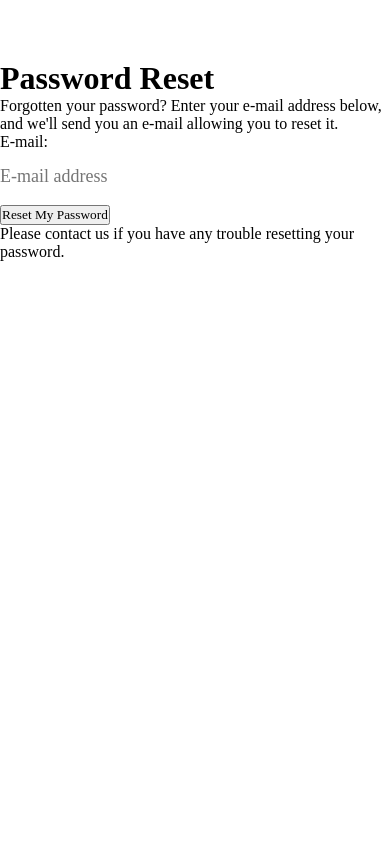
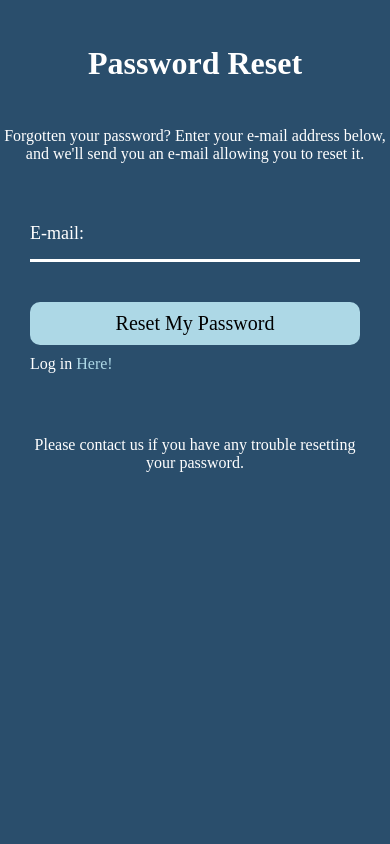
Before and after one commit to Karol204/BugTracker, a Django app: page /accounts/password/reset/ in a window 390 px wide. Run offline with Django 3.2, Linux system fonts and the light colour scheme; some web fonts are replaced.

Commit message:
Mobile style

```diff
--- a/pages/forms.py
+++ b/pages/forms.py
@@ -27,8 +27,7 @@ class BugReportForm(forms.Form):
     priority = forms.ChoiceField(choices=Priority)
     due_date = forms.DateField()
     description = forms.CharField(max_length=250)
-    # attachment = forms.FileField()
-    status = forms.ChoiceField(choices=Status)
+    attachment = forms.FileField()
 
 class ProfilForm(forms.ModelForm):
 
--- a/pages/views.py
+++ b/pages/views.py
@@ -42,10 +42,10 @@ class HomePage(LoginRequiredMixin, View):
         priority = request.POST.get('priority')
         due_date = request.POST.get('due_date')
         description = request.POST.get('description')
-        # document = request.POST.get('doc')
         user_id = request.user.id
         employee_id = Employee.objects.get(account_id=user_id)
         status = request.POST.get('status')
+
         try:
             new_bug = Issue()
             new_bug.issue_name = issue_name
@@ -55,7 +55,6 @@ class HomePage(LoginRequiredMixin, View):
             new_bug.priority = priority
             new_bug.due_date = due_date
             new_bug.description = description
-            # new_bug.attachment = document
             new_bug.status = status
             new_bug.save()
             ctx = {
--- a/static/css/base.css
+++ b/static/css/base.css
@@ -17,23 +19,89 @@
     flex-direction: column;
     align-items: center;
     justify-content: center;
-    height: 100vh;
+    /*height: 100vh;*/
     overflow: hidden;
     margin: 0;
 }
+/* Style landingPage */
+
+.firstContainer {
+    display: flex;
+    height: 100vh;
+    width: 450px;
+    align-content: center;
+    justify-content: center;
+    flex-direction: column;
+    background-color: rgba(0,0,0,0.4);
+    padding: 16px 25px;
+    border-radius: 20px;
+}
+
+.firstContainer h1, .firstContainer h2 {
+    width: 100%;
+    line-height: 50px;
+    margin: 25px auto 15px auto;
+    text-align: center;
+}
+.firstContainer h2 {
+    margin-bottom: 45px;
+}
+
+.firstContainer div {
+    display: flex;
+    height: 130px;
+    flex-direction: column;
+    align-items: center;
+    justify-content: space-around;
+    margin-bottom: 25px;
+}
+
+.login-btn {
+    width: 150px;
+    height: 50px;
+    background-color: lightblue;
+    border-radius: 10px;
+    border: 0;
+    margin: 0 10px;
+}
+.firstContainer div button a {
+    display: inline-block;
+    width: 150px;
+    height: 50px;
+    line-height: 50px;
+    font-size: 20px;
+    text-decoration: none;
+    color: #444;
+}
+
+.firstContainer div button:focus {
+    outline: 0;
+}
+
+
 
 /* Style dotyczace strony logowania */
 
 .container {
     background-color: rgba(0,0,0,0.4);
-    padding: 20px 40px;
-    border-radius: 20px;
+    height: 100vh;
+    width: 100vw;
 }
 
 .container h1 {
     text-align: center;
-    margin-bottom: 45px;
+    margin: 45px 0;
 }
+
+.pas-res-txt {
+    text-align: center;
+    margin: 45px 0;
+}
+
+.loginForm {
+    margin: 10px 30px;
+}
+
 
 .btn {
     cursor: pointer;
@@ -64,7 +132,7 @@
 .form-control {
     position: relative;
     margin: 20px 0 40px;
-    width: 300px;
+    width: 100%;
 }
 
 
--- a/static/js/app.js
+++ b/static/js/app.js
@@ -84,8 +84,6 @@ $(".btn-add-issue").click(function (){
 
 
 $(document).on("dblclick", ".editable", function (){
-    let value = $(this).text()
-    // let input ="<input type='text' class='input-data form-control' value='"+value+"'>"
     let select = "<select class='input-data form-control' name=\"status\" id=\"id_status\">\n" +
         "  <option value=\"New\">New</option>\n" +
         "\n" +
--- a/templates/_base.html
+++ b/templates/_base.html
@@ -27,9 +27,11 @@
     </ul>
 </nav>
 </header>
+<div class="content">
 {% block content %}
 
 {% endblock %}
+</div>
 </body>
     <script src="https://ajax.googleapis.com/ajax/libs/jquery/3.5.1/jquery.min.js"></script>
     <script src="{% static 'js/app.js' %}"></script>
--- a/templates/account/password_reset.html
+++ b/templates/account/password_reset.html
@@ -2,30 +2,40 @@
 {% load field_attrs %}
 <!DOCTYPE html>
 <html lang="en">
-<head>
-    <meta charset="UTF-8">
+  <head>
+    <meta charset="UTF-8" />
+    <meta name="viewport" content="width=device-width, initial-scale=1.0" />
     <link rel="stylesheet" href="{% static 'css/base.css' %}" />
-    <title>Title</title>
-</head>
-<body >
+    <title>Log in</title>
+  </head>
+  <body class="loginPage">
+    <div class="container">
+      <h1>Password Reset</h1>
+
+
+    <p class="pas-res-txt">Forgotten your password? Enter your e-mail address below, and we'll send you an e-mail allowing you to reset it.</p>
 
 
 
-<div style="margin-top: 60px">
-
-    <h1>Password Reset</h1>
 
 
-    <p>Forgotten your password? Enter your e-mail address below, and we'll send you an e-mail allowing you to reset it.</p>
+    <form method="post" class="loginForm">
+        {% csrf_token %}
 
-    <form method="POST" class="password_reset">
-        {% csrf_token %}
-        <input type="hidden"  value="84u4b7DbrNW4tNOCG1Y2VKL1sqkjq7atejlgcNQP5P5dSQal6NY0LrILsou5kkPn">
-        <p><label for="id_email">E-mail:</label> <input type="email" name="email" placeholder="E-mail address" autocomplete="email" required="" id="id_email"></p>
-        <input type="submit" value="Reset My Password">
+            <div class="form-control">
+                <input type="email" name="email"  autocomplete="email" required="" id="id_email">
+                <label for="id_email">E-mail:</label>
+                <input type="hidden"  value="84u4b7DbrNW4tNOCG1Y2VKL1sqkjq7atejlgcNQP5P5dSQal6NY0LrILsou5kkPn">
+
+            </div>
+
+
+            <input type="submit" value="Reset My Password" class="btn">
+            <p class="registerLink">Log in <a href="{% url 'account_login' %}"> Here!</a></p>
+    </br>
+            <p class="pas-res-txt">Please contact us if you have any trouble resetting your password.</p>
+    </div>
     </form>
 
-    <p>Please contact us if you have any trouble resetting your password.</p>
-
-</div>
-</html>
+    <script src="{% static 'js/app.js' %}"></script>
+  </body>
--- a/templates/account/signup.html
+++ b/templates/account/signup.html
@@ -31,7 +31,7 @@
             </div>
 
             <button type="submit" class="btn">Sign in</button>
-            <p class="registerLink">If you have an account<a href="{% url 'account_login' %}"> Log in!</a></p>
+            <p class="registerLink">If you have an account <a href="{% url 'account_login' %}">Log in!</a></p>
             </div>
     </form>
 
```
Also changed, not shown: other parts of static/css/base.css (+8 -55 lines), templates/HomePage.html (+25 -32 lines), templates/home.html (+6 -6 lines).
